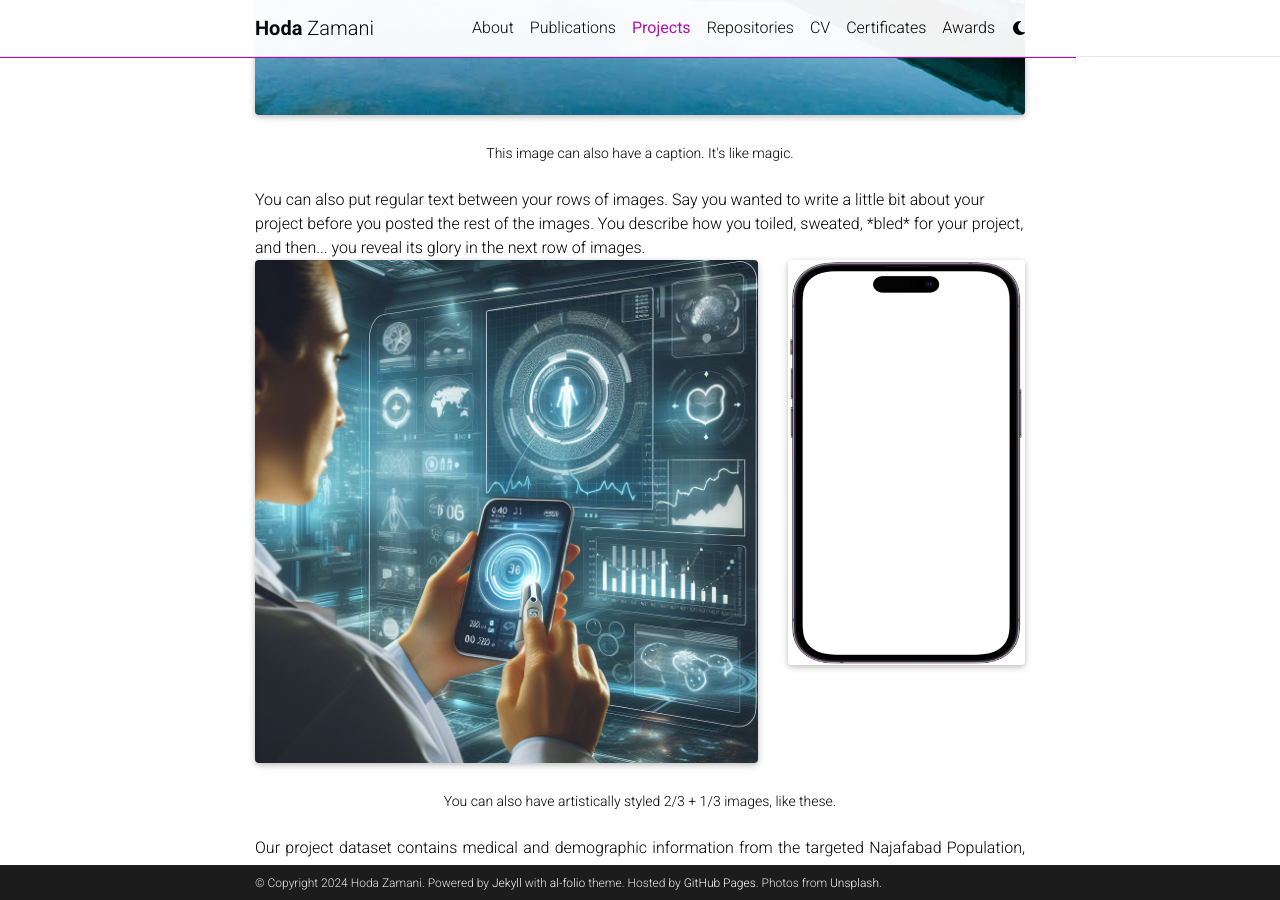
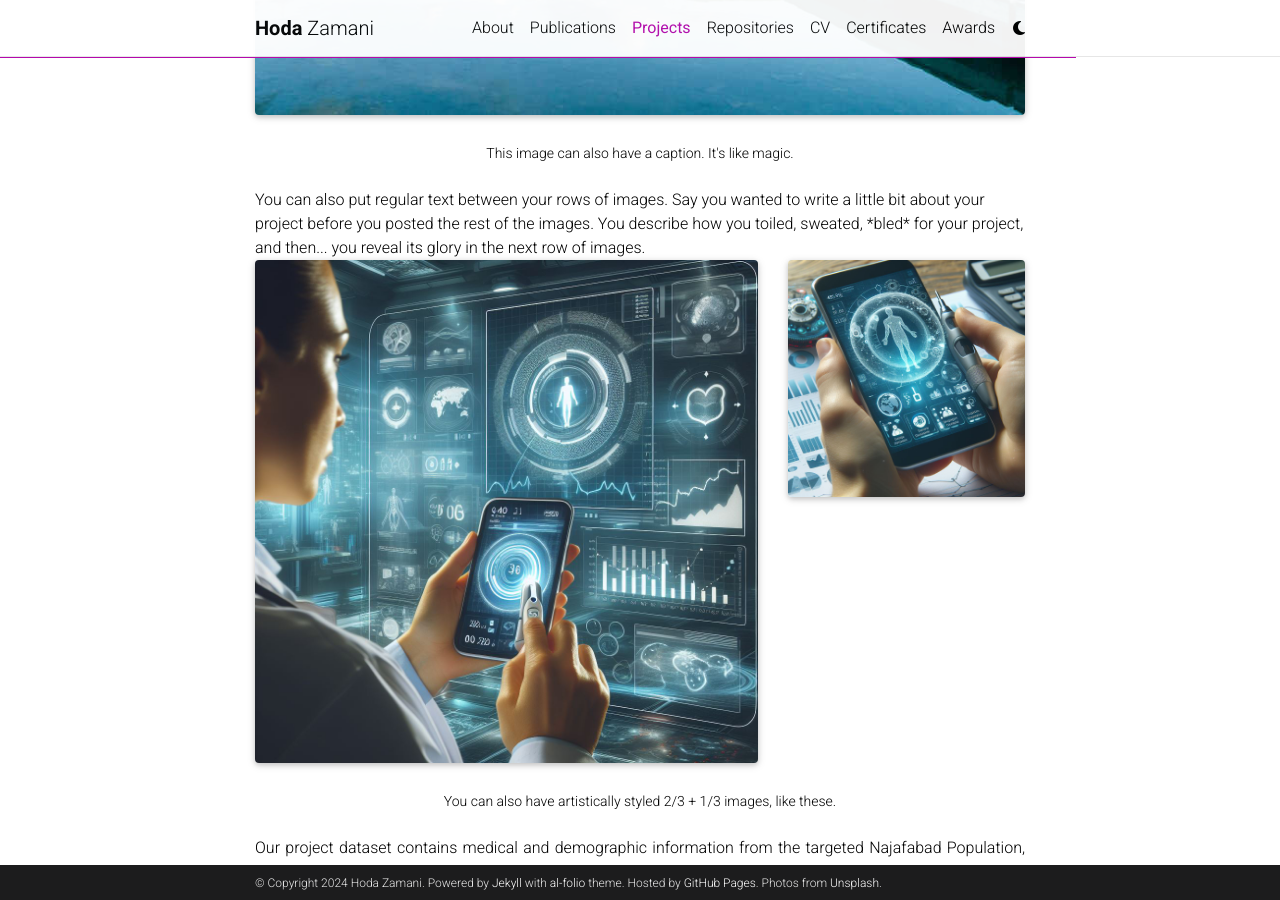
Before and after one commit to HodaZamani/HodaZamani.github.io, a Jekyll site: the page built from _projects/1_project.md, in a window 1280 px wide and 900 px high, scrolled down 1268 px. Built offline with Jekyll 4.4.1, drawn with Linux system fonts in a browser that asks for light colours; full-size pictures stand in for the smaller copies a plugin makes; comment, search, counter and statistics services are not loaded; a style sheet for code colours, icons or effects is not loaded.

Commit message:
Update 1_project.md

```diff
--- a/_projects/1_project.md
+++ b/_projects/1_project.md
@@ -50,7 +50,7 @@
         {% include figure.html path="assets/img/Pic1.jpg" title="example image" class="img-fluid rounded z-depth-1" %}
     </div>
     <div class="col-sm-4 mt-3 mt-md-0">
-        {% include figure.html path="assets/img/Mobil01.jpg" title="example image" class="img-fluid rounded z-depth-1" %}
+        {% include figure.html path="assets/img/Pic20.jpg" title="example image" class="img-fluid rounded z-depth-1" %}
     </div>
 </div>
 <div class="caption">
```
